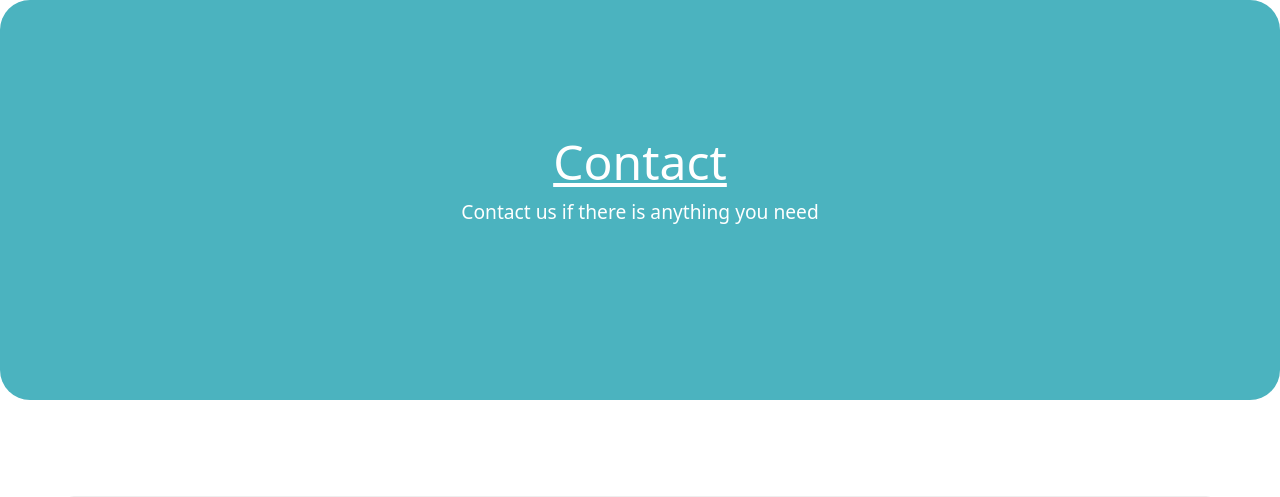
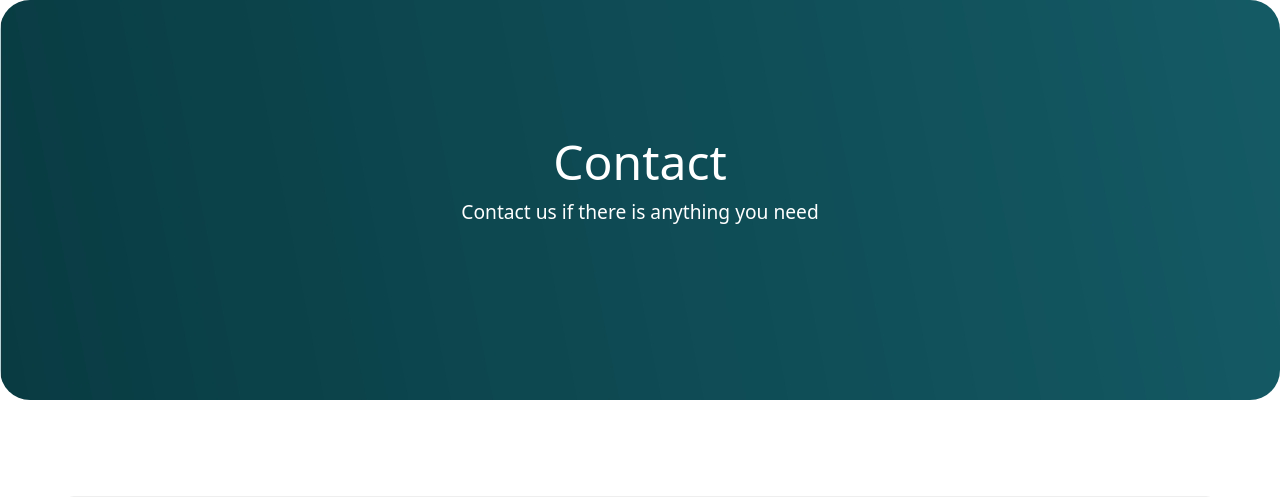
Before and after one commit to zainidineafi/digifusion, a CodeIgniter 4 app: the page made by app/Views/tampil/contact_us.php in a window 1280 px wide. Shown: the part 72-569 px from the top of the page. Run offline with PHP 8.4 and a stand-in for CodeIgniter, Linux system fonts and the light colour scheme; the template is opened without the code that fills it, so the values that code supplies are empty; some libraries are stand-ins or nearby versions.

Commit message:
Background pages

```diff
--- a/app/Views/tampil/about.php
+++ b/app/Views/tampil/about.php
@@ -10,9 +10,9 @@
 <?=$this->section('content'); ?>
 
 <!-- banner--->
-<section class="hero-section text-center" style="background-color: #4BB3BF; padding: 40px 20px; border-radius: 30px;">
+<section class="hero-section text-center" style="background-image: url('image/bg-digifusion2.jpg'); padding: 40px 20px; border-radius: 30px;">
     <div class="container">
-        <h1 style="font-size: 3rem; color: #FFFFFF; text-decoration: underline;">About Digifusion</h1>
+        <h1 style="font-size: 3rem; color: #FFFFFF; text-decoration: none;">About Digifusion</h1>
         <p style="color: #FFFFFF; margin-bottom: 40px; font-size: 1.2rem;">Learn more about what Diggers are.</p>
     </div>
 </section>
--- a/app/Views/tampil/artikel.php
+++ b/app/Views/tampil/artikel.php
@@ -9,9 +9,9 @@
 <?= $this->section('content'); ?>
 
 <!-- Banner -->
-<section class="hero-section text-center" style="background-color: #4BB3BF; padding: 40px 20px; border-radius: 30px;">
+<section class="hero-section text-center" style="background-image: url('image/bg-digifusion2.jpg'); padding: 40px 20px; border-radius: 30px;">
     <div class="container">
-        <h1 style="font-size: 3rem; color: #FFFFFF; text-decoration: underline;">Blogs</h1>
+        <h1 style="font-size: 3rem; color: #FFFFFF; text-decoration: none;">Blogs</h1>
         <p style="color: #FFFFFF; margin-bottom: 40px; font-size: 1.2rem;">Read some of the existing Blogs about Diggers</p>
     </div>
 </section>
--- a/app/Views/tampil/contact_us.php
+++ b/app/Views/tampil/contact_us.php
@@ -138,9 +138,9 @@
 <body>
 
 <!-- Banner -->
-<section class="hero-section text-center" style="background-color: #4BB3BF; padding: 40px 20px; border-radius: 30px;">
+<section class="hero-section text-center" style="background-image: url('image/bg-digifusion2.jpg'); padding: 40px 20px; border-radius: 30px;">
     <div class="container">
-        <h1 style="font-size: 3rem; color: #FFFFFF; text-decoration: underline;">Contact</h1>
+        <h1 style="font-size: 3rem; color: #FFFFFF; text-decoration: none;">Contact</h1>
         <p style="color: #FFFFFF; margin-bottom: 40px; font-size: 1.2rem;">Contact us if there is anything you need</p>
     </div>
 </section>
--- a/app/Views/tampil/detail_artikel.php
+++ b/app/Views/tampil/detail_artikel.php
@@ -8,9 +8,9 @@
 <?= $this->section('content'); ?>
 
 <!-- banner -->
-<section class="hero-section text-center" style="background-color: #4BB3BF; padding: 40px 20px; border-radius: 30px;">
+<section class="hero-section text-center" style="background-image: url('image/bg-digifusion2.jpg'); padding: 40px 20px; border-radius: 30px;">
     <div class="container">
-        <h1 style="font-size: 3rem; color: #FFFFFF; text-decoration: underline;">Detail Article</h1>
+        <h1 style="font-size: 3rem; color: #FFFFFF; text-decoration: none;">Detail Article</h1>
         <p style="color: #FFFFFF; margin-bottom: 40px; font-size: 1.2rem;">Read some of the existing articles about Diggers</p>
     </div>
 </section>
--- a/app/Views/tampil/partnership.php
+++ b/app/Views/tampil/partnership.php
@@ -9,9 +9,9 @@
 <?= $this->section('content'); ?>
 
 <!-- banner -->
-<section class="hero-section text-center" style="background-color: #4BB3BF; padding: 40px 20px; border-radius: 30px;">
+<section class="hero-section text-center" style="background-image: url('image/bg-digifusion2.jpg'); padding: 40px 20px; border-radius: 30px;">
     <div class="container">
-        <h1 style="font-size: 3rem; color: #FFFFFF; text-decoration: underline;">Partnership</h1>
+        <h1 style="font-size: 3rem; color: #FFFFFF; text-decoration: none;">Partnership</h1>
         <p style="color: #FFFFFF; margin-bottom: 40px; font-size: 1.2rem;">Many companies have collaborated with Diggers</p>
     </div>
 </section>
--- a/app/Views/tampil/product.php
+++ b/app/Views/tampil/product.php
@@ -9,9 +9,9 @@
 <?= $this->section('content'); ?>
 
 <!-- Banner -->
-<section class="hero-section text-center" style="background-color: #4BB3BF; padding: 40px 20px; border-radius: 30px;">
+<section class="hero-section text-center" style="background-image: url('image/bg-digifusion2.jpg'); padding: 40px 20px; border-radius: 30px;">
     <div class="container">
-        <h1 style="font-size: 3rem; color: #FFFFFF; text-decoration: underline;">Services</h1>
+        <h1 style="font-size: 3rem; color: #FFFFFF; text-decoration: none;">Services</h1>
         <p style="color: #FFFFFF; margin-bottom: 40px; font-size: 1.2rem;">Find out more about our Services at Diggers</p>
     </div>
 </section>
```
Also changed, not shown: public/image/bg-digifusion2.jpg (added).
